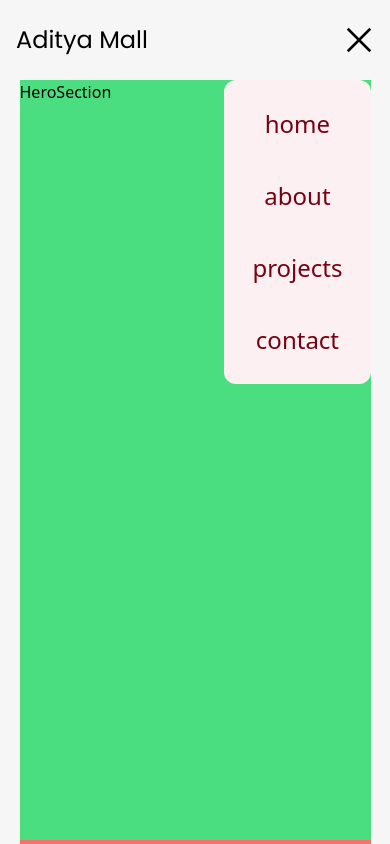
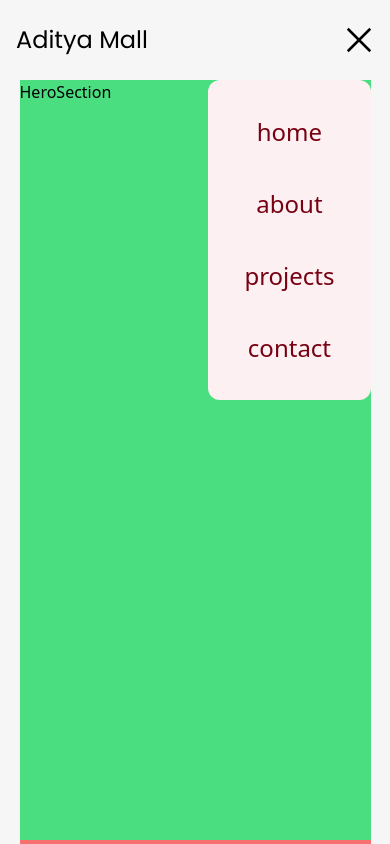
Before and after one commit to iamadityamall/personal-portfolio, a React (Create React App) app: page / in a window 390 px wide. Both pictures are taken after a click on the element 359 px from the left and 40 px from the top of the page. Shown: the top 844 px of the page. Built offline with nearby package versions, Linux system fonts and the light colour scheme.

Commit message:
navbar mobile updated

```diff
--- a/src/App.js
+++ b/src/App.js
@@ -11,7 +11,7 @@ const {sidebar, setSidebar} = useGlobalContext()
   return (
     <main className="bg-primary">
       <Navbar />
-      <section className="w-[90vw] mx-auto" onClick={() => setSidebar(!sidebar)}>
+      <section className="w-[90vw] mx-auto">
         <Sidebar />
         <HeroSection />
         <AboutSection id="about" />
--- a/src/components/Sidebar.jsx
+++ b/src/components/Sidebar.jsx
@@ -18,7 +18,7 @@ const Sidebar = () => {
             : "hidden"
         }
       >
-        <div className="flex flex-col justify-center p-2 text-center">
+        <div className="flex flex-col justify-center p-4 text-center">
           {navLinks.map((navLink) => {
             const { id, page } = navLink;
             return (
```
